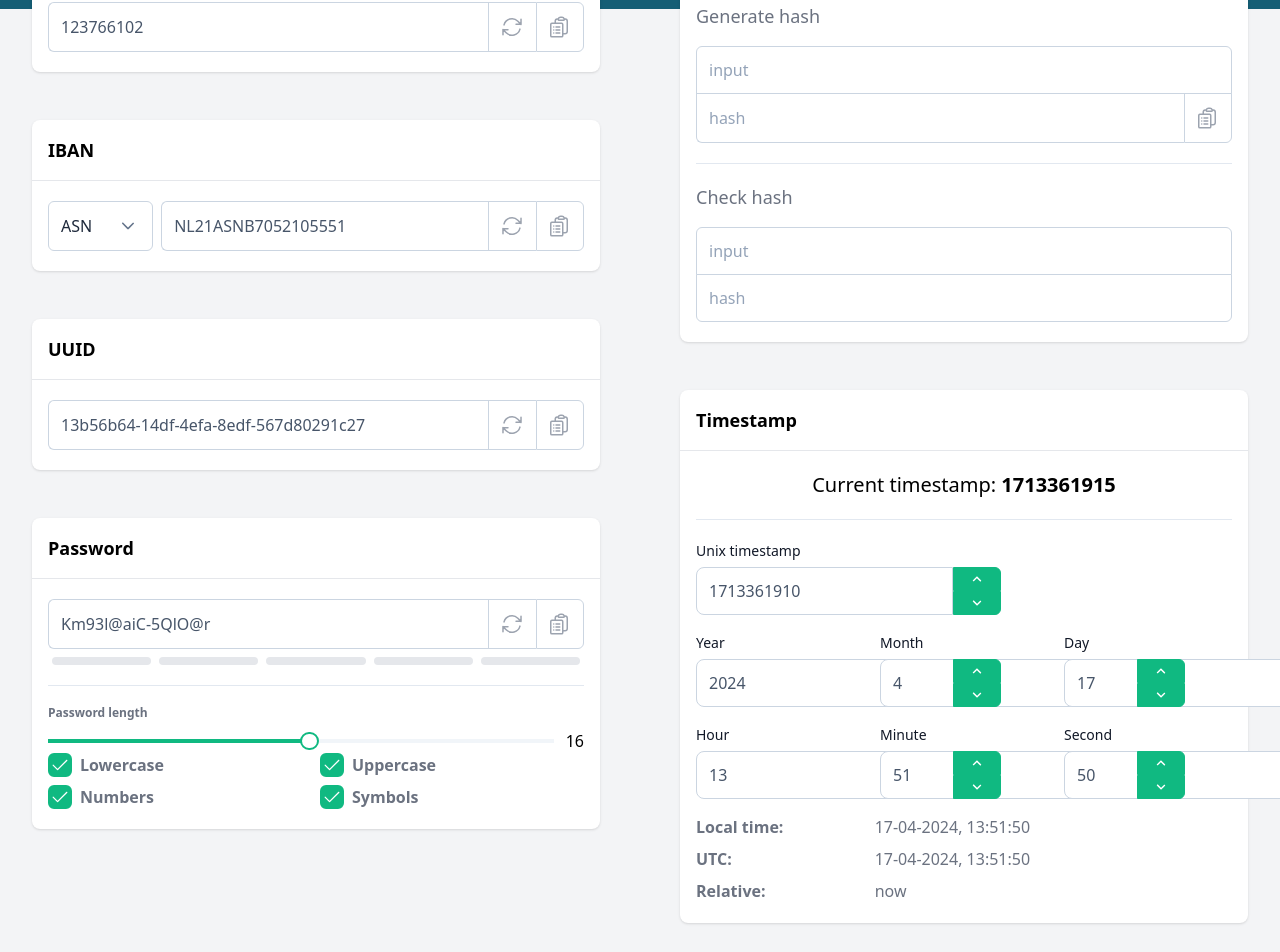
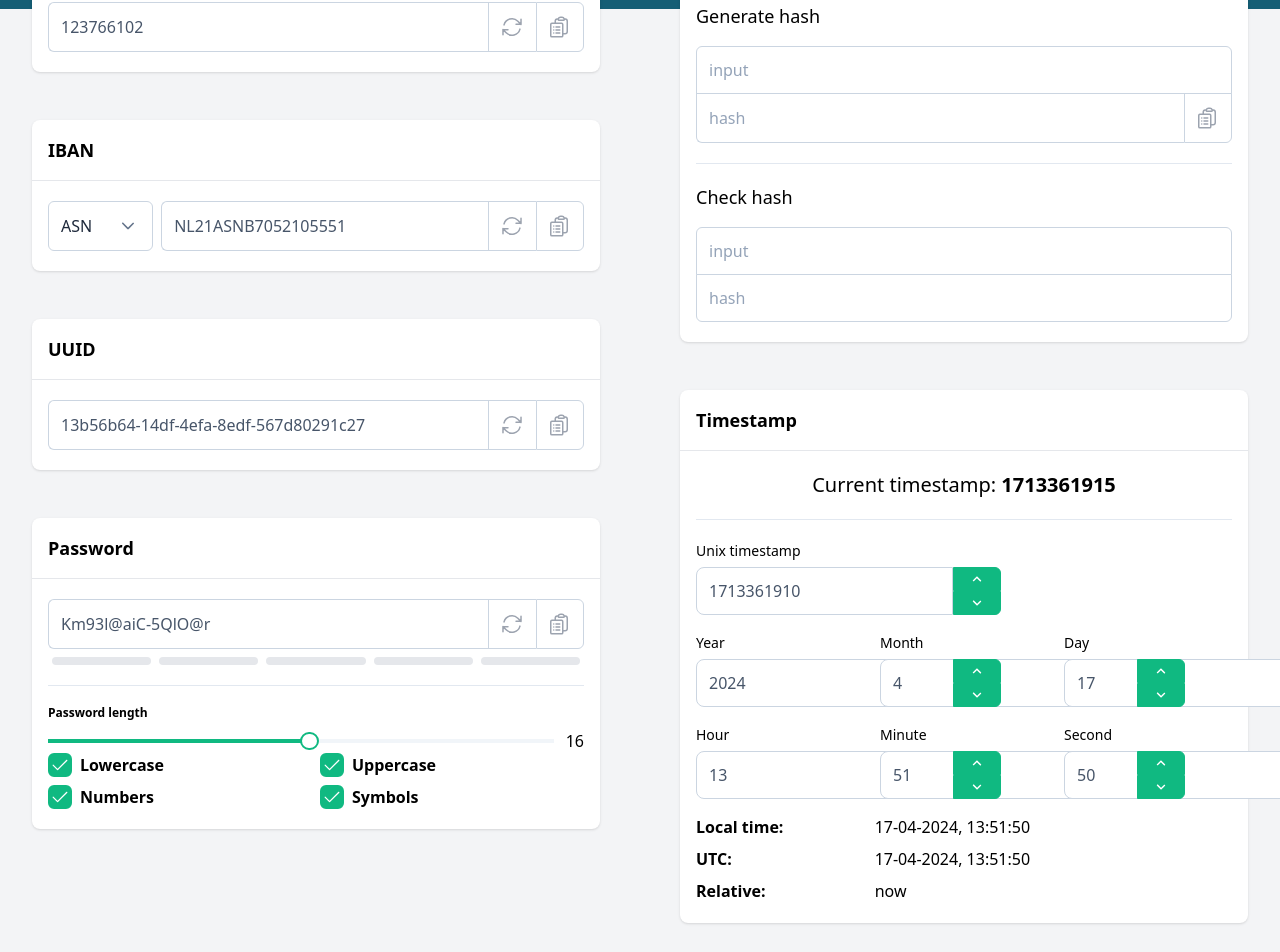
Before and after one commit to BramVanBerkel/testnummers, a Vue app: page / in a window 1280 px wide. Shown: the part 183-1135 px from the top of the page. Built offline with nearby package versions, Linux system fonts and the light colour scheme.

Commit message:
add darkmode

```diff
--- a/index.html
+++ b/index.html
@@ -13,7 +13,7 @@
     <meta property="og:image" content="/og-image.svg" />
     <title>testnummers.dev</title>
 </head>
-<body>
+<body class="dark:bg-gray-900">
 <div id="app"></div>
 <script type="module" src="/src/main.ts"></script>
 </body>
--- a/src/App.vue
+++ b/src/App.vue
@@ -11,10 +11,10 @@ import SHA256 from './components/generators/SHA256.vue'
 </script>
 
 <template>
-  <div class="bg-cyan-800 pb-32">
+  <div class="bg-cyan-800 pb-32 z-50">
     <nav>
       <div class="mx-auto max-w-7xl px-2 sm:px-4 lg:px-8">
-        <div class="relative flex h-16 items-center justify-between border-b border-cyan-400 border-opacity-25">
+        <div class="relative flex h-16 items-center justify-between">
           <div class="flex flex-1 px-2 lg:ml-6">
             <span class="text-zinc-200 text-2xl title-font antialiased">Testnummers.dev</span>
           </div>
--- a/src/components/Card.vue
+++ b/src/components/Card.vue
@@ -1,10 +1,10 @@
 <template>
   <div class="break-inside-avoid px-4 pb-12 lg:px-8">
-    <div class="bg-white rounded-lg shadow">
-      <h1 class="border-b border-gray-200 text-lg font-bold px-4 py-4">
+    <div class="bg-white rounded-lg shadow dark:bg-gray-800 dark:text-surface-0">
+      <h1 class="border-b border-gray-200 text-lg font-bold px-4 py-4 dark:border-gray-700">
         {{ name }}
       </h1>
-      <div class="px-4 py-5">
+      <div class="px-4 py-5 dark:text-gray-200">
         <slot />
       </div>
     </div>
--- a/src/components/generators/Bcrypt.vue
+++ b/src/components/generators/Bcrypt.vue
@@ -39,7 +39,7 @@ watch([state.checkInput, state.checkHash], debounce(check))
 </script>
 
 <template>
-  <p class="pb-4 text-lg text-gray-500">
+  <p class="pb-4 text-lg">
     Generate hash
   </p>
 
@@ -77,7 +77,7 @@ watch([state.checkInput, state.checkHash], debounce(check))
 
   <Divider />
 
-  <p class="mb-4 text-lg text-gray-500">
+  <p class="mb-4 text-lg">
     Check hash
   </p>
 
--- a/src/components/generators/Password.vue
+++ b/src/components/generators/Password.vue
@@ -91,7 +91,7 @@ watch([state.length, state.lowercase, state.uppercase, state.numbers, state.symb
     >
       <div class="w-1/5 px-1">
         <div
-          :class="i-1<passwordScore?(passwordScore<=2?'bg-red-400':(passwordScore<=4?'bg-yellow-400':'bg-green-500')):'bg-gray-200'"
+          :class="i-1<passwordScore?(passwordScore<=2?'bg-red-400':(passwordScore<=4?'bg-yellow-400':'bg-green-500')):'bg-gray-200 dark:bg-gray-600'"
           class="h-2 rounded-xl transition-colors"
         />
       </div>
@@ -100,7 +100,7 @@ watch([state.length, state.lowercase, state.uppercase, state.numbers, state.symb
 
   <Divider />
 
-  <label class="block text-xs font-semibold text-gray-500 mb-2">Password length</label>
+  <label class="block text-xs font-semibold mb-2">Password length</label>
 
   <div class="flex items-center gap-3 max-w-2xl">
     <Slider
@@ -123,7 +123,7 @@ watch([state.length, state.lowercase, state.uppercase, state.numbers, state.symb
 
       <label
         for="lowercase"
-        class="ml-2 font-semibold text-gray-500"
+        class="ml-2 font-semibold"
       >Lowercase</label>
     </label>
 
@@ -136,7 +136,7 @@ watch([state.length, state.lowercase, state.uppercase, state.numbers, state.symb
 
       <label
         for="uppercase"
-        class="ml-2 font-semibold text-gray-500"
+        class="ml-2 font-semibold"
       >Uppercase</label>
     </label>
 
@@ -149,7 +149,7 @@ watch([state.length, state.lowercase, state.uppercase, state.numbers, state.symb
 
       <label
         for="numbers"
-        class="ml-2 font-semibold text-gray-500"
+        class="ml-2 font-semibold"
       >Numbers</label>
     </label>
 
@@ -162,7 +162,7 @@ watch([state.length, state.lowercase, state.uppercase, state.numbers, state.symb
 
       <label
         for="symbols"
-        class="ml-2 font-semibold text-gray-500"
+        class="ml-2 font-semibold"
       >Symbols</label>
     </label>
   </div>
--- a/src/components/generators/Timestamp.vue
+++ b/src/components/generators/Timestamp.vue
@@ -83,7 +83,7 @@ watch(state.date, () => { updateLocaleString() })
   <div class="pb-4">
     <label
       for="unix"
-      class="block text-sm font-medium leading-6 text-gray-900"
+      class="block text-sm font-medium leading-6"
     >Unix timestamp</label>
     <div class="mt-1">
       <InputNumber
@@ -99,7 +99,7 @@ watch(state.date, () => { updateLocaleString() })
     <div>
       <label
         for="year"
-        class="block text-sm font-medium leading-6 text-gray-900"
+        class="block text-sm font-medium leading-6"
       >Year</label>
       <div class="mt-1">
         <InputNumber
@@ -117,7 +117,7 @@ watch(state.date, () => { updateLocaleString() })
     <div>
       <label
         for="month"
-        class="block text-sm font-medium leading-6 text-gray-900"
+        class="block text-sm font-medium leading-6"
       >Month</label>
       <div class="mt-1">
         <InputNumber
@@ -135,7 +135,7 @@ watch(state.date, () => { updateLocaleString() })
     <div>
       <label
         for="day"
-        class="block text-sm font-medium leading-6 text-gray-900"
+        class="block text-sm font-medium leading-6"
       >Day</label>
       <div class="mt-1">
         <InputNumber
@@ -155,7 +155,7 @@ watch(state.date, () => { updateLocaleString() })
     <div>
       <label
         for="hour"
-        class="block text-sm font-medium leading-6 text-gray-900"
+        class="block text-sm font-medium leading-6"
       >Hour</label>
       <div class="mt-1">
         <InputNumber
@@ -173,7 +173,7 @@ watch(state.date, () => { updateLocaleString() })
     <div>
       <label
         for="minute"
-        class="block text-sm font-medium leading-6 text-gray-900"
+        class="block text-sm font-medium leading-6"
       >Minute</label>
       <div class="mt-1">
         <InputNumber
@@ -191,7 +191,7 @@ watch(state.date, () => { updateLocaleString() })
     <div>
       <label
         for="second"
-        class="block text-sm font-medium leading-6 text-gray-900"
+        class="block text-sm font-medium leading-6"
       >Second</label>
       <div class="mt-1">
         <InputNumber
@@ -207,25 +207,22 @@ watch(state.date, () => { updateLocaleString() })
     </div>
   </div>
   <div class="mt-4 grid grid-cols-2 grid-rows-3 gap-y-2 w-2/3">
-    <div class="font-semibold text-gray-500">
+    <div class="font-semibold">
       Local time:
     </div>
     <div
-      class=" text-gray-500"
       v-html="state.localeString.value"
     />
-    <div class="font-semibold text-gray-500">
+    <div class="font-semibold">
       UTC:
     </div>
     <div
-      class=" text-gray-500"
       v-html="state.localeStringUTC.value"
     />
-    <div class="font-semibold text-gray-500">
+    <div class="font-semibold">
       Relative:
     </div>
     <div
-      class=" text-gray-500"
       v-html="state.relative.value"
     />
   </div>
--- a/src/presets/lara/inputgroupaddon/index.js
+++ b/src/presets/lara/inputgroupaddon/index.js
@@ -20,7 +20,7 @@ export default {
       'min-w-[3rem]',
 
       // Color
-      'bg-transparent hover:bg-gray-50',
+      'bg-transparent hover:bg-gray-50 dark:hover:bg-gray-600',
       'text-surface-600 dark:text-surface-400',
       'border-surface-300 dark:border-surface-600',
 
```
